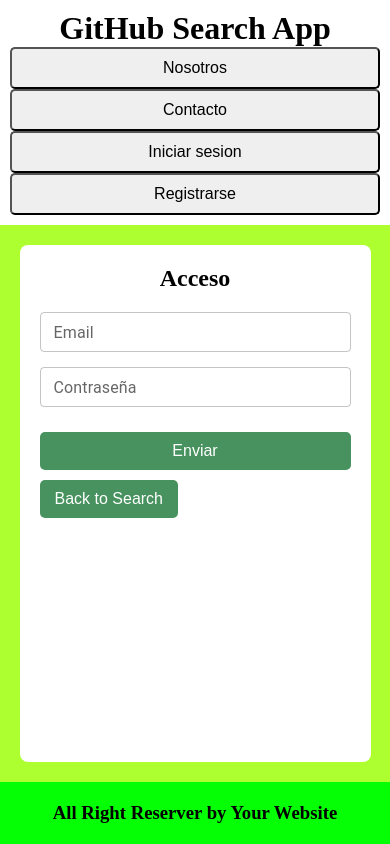
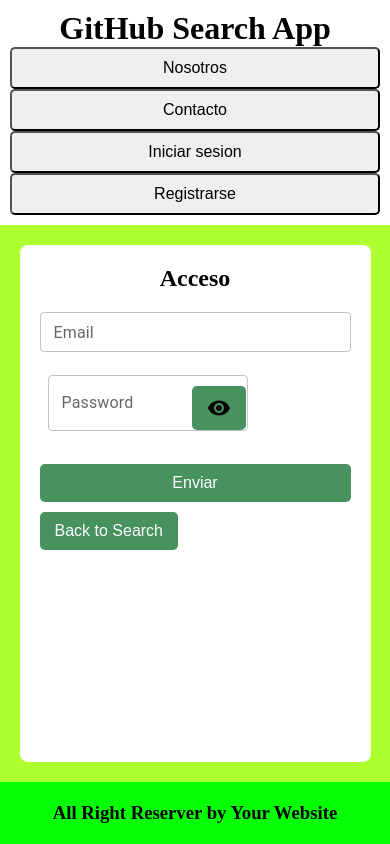
Before and after one commit to juanalvarezsaravia/ENTEGABLE-BIOS, a React (Vite) app: page /login in a window 390 px wide. Built offline with nearby package versions, Linux system fonts and the light colour scheme.

Commit message:
exelente

```diff
--- a/src/components/Login.jsx
+++ b/src/components/Login.jsx
@@ -1,18 +1,30 @@
-import React from 'react'
+import React, { useState } from 'react';
 import TextField from '@mui/material/TextField';
+import FormControl from '@mui/material/FormControl';
+import InputLabel from '@mui/material/InputLabel';
+import OutlinedInput from '@mui/material/OutlinedInput';
+import InputAdornment from '@mui/material/InputAdornment';
+import IconButton from '@mui/material/IconButton';
+import Visibility from '@mui/icons-material/Visibility';
+import VisibilityOff from '@mui/icons-material/VisibilityOff';
+import Button from './Button';
 import { useNavigate } from 'react-router-dom';
-import Button from './Button';
 
-const Login = () => {
+function Login() {
+    const [showPassword, setShowPassword] = useState(false);
     const navigate = useNavigate();
+
+    const handleClickShowPassword = () => setShowPassword((show) => !show);
+
+    const handleMouseDownPassword = (event) => {
+        event.preventDefault();
+    };
 
     const goBackToSearch = () => {
         navigate('/');
     };
 
-
     return (
-
         <div className='Login'>
             <h2>Acceso</h2>
             <form action="">
@@ -21,17 +33,33 @@
                     type='email'
                     size="small"
                 />
-                <TextField
-                    label="Contraseña"
-                    type='password'
-                    size="small"
-                />
+                <FormControl sx={{ m: 1, width: '25ch' }} variant="outlined">
+                    <InputLabel htmlFor="outlined-adornment-password">Password</InputLabel>
+                    <OutlinedInput
+                        id="outlined-adornment-password"
+                        type={showPassword ? 'text' : 'password'}
+                        endAdornment={
+                            <InputAdornment position="end">
+                                <IconButton
+                                    aria-label="toggle password visibility"
+                                    onClick={handleClickShowPassword}
+                                    onMouseDown={handleMouseDownPassword}
+                                    edge="end"
+                                    color="inherit"
+                                    sx={{ color: 'white' }}
+                                >
+                                    {showPassword ? <VisibilityOff /> : <Visibility />}
+                                </IconButton>
+                            </InputAdornment>
+                        }
+                        label="Password"
+                    />
+                </FormControl>
                 <Button type="submit">Enviar</Button>
             </form>
             <Button onClick={goBackToSearch}> Back to Search</Button>
         </div>
-
-    )
+    );
 }
 
 export default Login;
--- a/src/index.css
+++ b/src/index.css
@@ -55,7 +55,6 @@
   border-radius: 6px;
   padding: 5px;
 }
-
 
 header {
   background-color: white;
@@ -176,43 +175,6 @@
   margin-top: 10px;
 }
 
-@media only screen and (max-width: 767px) {
-
-  .Register,
-  .Login {
-    width: 90%;
-    margin: 20px auto;
-  }
-
-  header {
-    flex-direction: column;
-    height: auto;
-    padding: 10px;
-  }
-
-  .Details,
-  .Search,
-  .Results,
-  .About,
-  .Contact {
-    gap: 15px;
-  }
-
-  button,
-  input {
-    padding: 10px;
-    font-size: 16px;
-    width: 100%;
-  }
-
-  .Register button,
-  .Login button,
-  .About button,
-  .Contact button {
-    width: auto;
-  }
-}
-
 .Contact {
   width: 300px;
   border: 1px solid #e5e5e5;
@@ -293,3 +255,40 @@
 .About button:hover {
   background-color: #09f03b;
 }
+
+@media only screen and (max-width: 767px) {
+
+  .Register,
+  .Login {
+    width: 90%;
+    margin: 20px auto;
+  }
+
+  header {
+    flex-direction: column;
+    height: auto;
+    padding: 10px;
+  }
+
+  .Details,
+  .Search,
+  .Results,
+  .About,
+  .Contact {
+    gap: 15px;
+  }
+
+  button,
+  input {
+    padding: 10px;
+    font-size: 16px;
+    width: 100%;
+  }
+
+  .Register button,
+  .Login button,
+  .About button,
+  .Contact button {
+    width: auto;
+  }
+}
```
